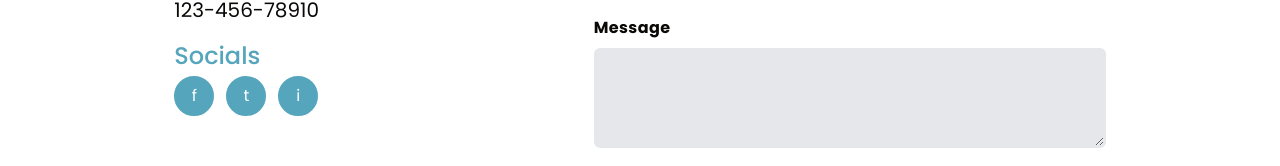
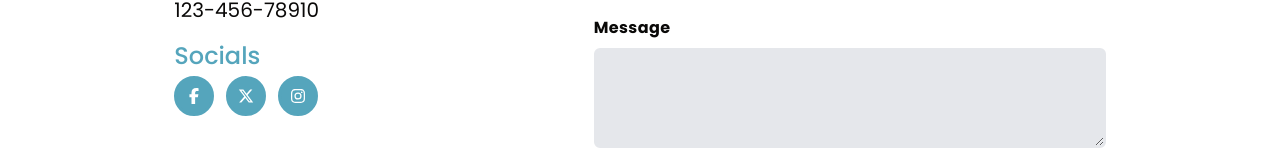
Before and after one commit to richajos34/Newrium-Foundation, a Next.js app: page /contact in a window 1280 px wide. Shown: the part 320-486 px from the top of the page. Built offline with nearby package versions, Linux system fonts and the light colour scheme.

Commit message:
icons and button hover fixed

```diff
--- a/package.json
+++ b/package.json
@@ -9,6 +9,9 @@
     "lint": "eslint"
   },
   "dependencies": {
+    "@fortawesome/fontawesome-svg-core": "^7.1.0",
+    "@fortawesome/free-brands-svg-icons": "^7.1.0",
+    "@fortawesome/react-fontawesome": "^3.1.1",
     "lucide-react": "^0.554.0",
     "next": "15.5.4",
     "react": "19.1.0",
--- a/src/app/contact/page.tsx
+++ b/src/app/contact/page.tsx
@@ -1,3 +1,6 @@
+import { FontAwesomeIcon } from "@fortawesome/react-fontawesome";
+import { faFacebookF, faInstagram, faXTwitter } from "@fortawesome/free-brands-svg-icons";
+
 export default function ContactPage() {
   return (
     <main style={{ padding: 24 }}>
@@ -29,18 +32,18 @@ export default function ContactPage() {
                   Socials
                 </h2>
                 <div className="flex flex-row mt-1 items-center space-x-3">
-                  <button className="w-10 h-10 rounded-full flex items-center justify-center border-3 hover:bg-(--slate) text-white
-                    transition-colors active:scale-96 active:duration-75 bg-(--teal) border-(--teal) hover:border-(--slate)">
-                      <span>f</span>
-                    </button>
-                    <button className="w-10 h-10 rounded-full flex items-center justify-center border-3 hover:bg-(--slate) text-white
-                    transition-colors active:scale-96 active:duration-75 bg-(--teal) border-(--teal) hover:border-(--slate)">
-                      <span>t</span>
-                    </button>
-                    <button className="w-10 h-10 rounded-full flex items-center justify-center border-3 hover:bg-(--slate) text-white
-                    transition-colors active:scale-96 active:duration-75 bg-(--teal) border-(--teal) hover:border-(--slate)">
-                      <span>i</span>
-                    </button>
+                  <button className="w-10 h-10 rounded-full flex items-center justify-center border-3 hover:bg-[#444444] text-white
+                    transition-colors active:scale-96 active:duration-75 bg-(--teal) border-(--teal) hover:border-[#444444]">
+                      <FontAwesomeIcon icon={faFacebookF} className="w-4 h-4"/>
+                  </button>
+                  <button className="w-10 h-10 rounded-full flex items-center justify-center border-3 hover:bg-[#444444] text-white
+                  transition-colors active:scale-96 active:duration-75 bg-(--teal) border-(--teal) hover:border-[#444444]">
+                    <FontAwesomeIcon icon={faXTwitter} className="w-4 h-4"/>
+                  </button>
+                  <button className="w-10 h-10 rounded-full flex items-center justify-center border-3 hover:bg-[#444444] text-white
+                  transition-colors active:scale-96 active:duration-75 bg-(--teal) border-(--teal) hover:border-[#444444]">
+                    <FontAwesomeIcon icon={faInstagram} className="w-4 h-4"/>
+                  </button>
                 </div>
               </div>
             </div>
@@ -80,7 +83,7 @@ export default function ContactPage() {
           </div>
           <div className="flex items-center justify-end -mt-1">
             <button
-              className="bg-(--teal) hover:bg-(--slate) border text-white font-poppins font-bold py-2 px-4 rounded-md transition-colors active:scale-96 active:duration-75"
+              className="bg-(--teal) hover:bg-[#444444] border text-white font-poppins font-bold py-2 px-4 rounded-md transition-colors active:scale-96 active:duration-75"
               type="submit">
               Send Message
             </button>
```
Also changed, not shown: 1 other file (tests, documents, lock files or other folders).
